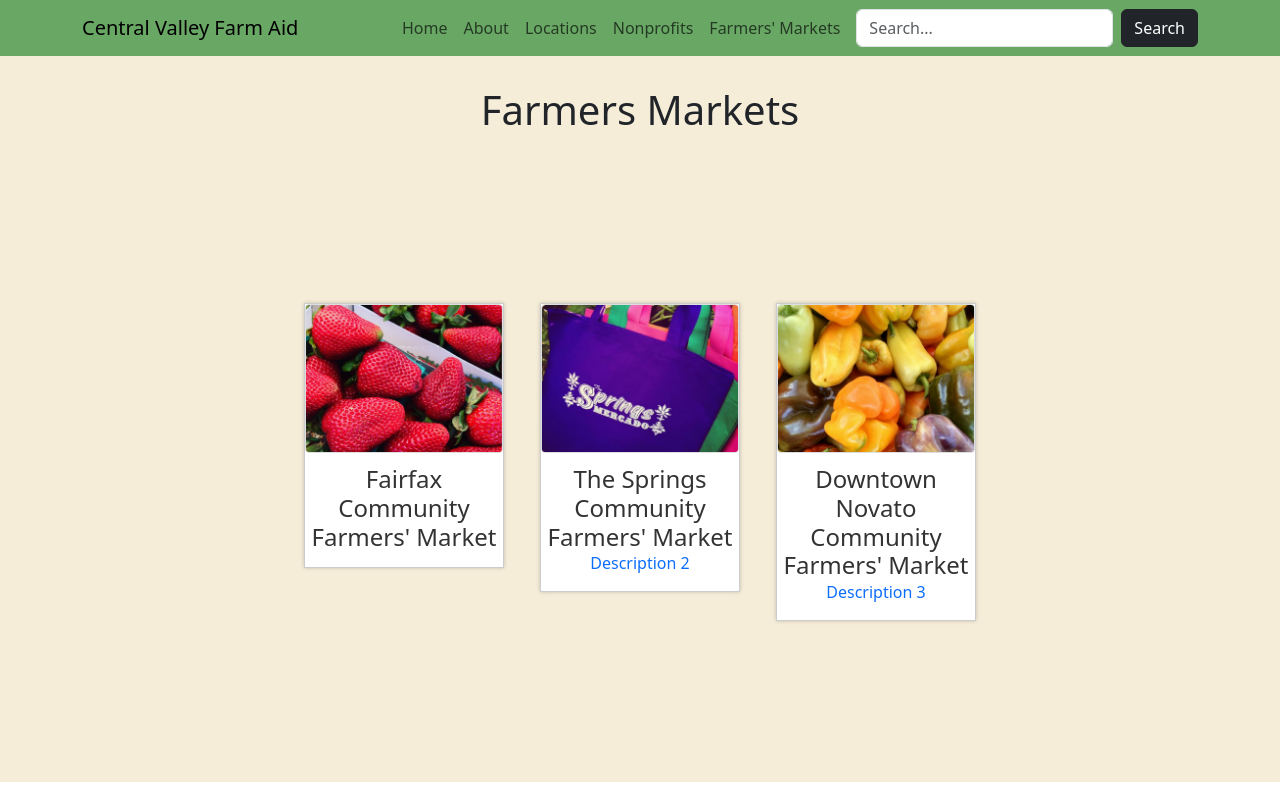
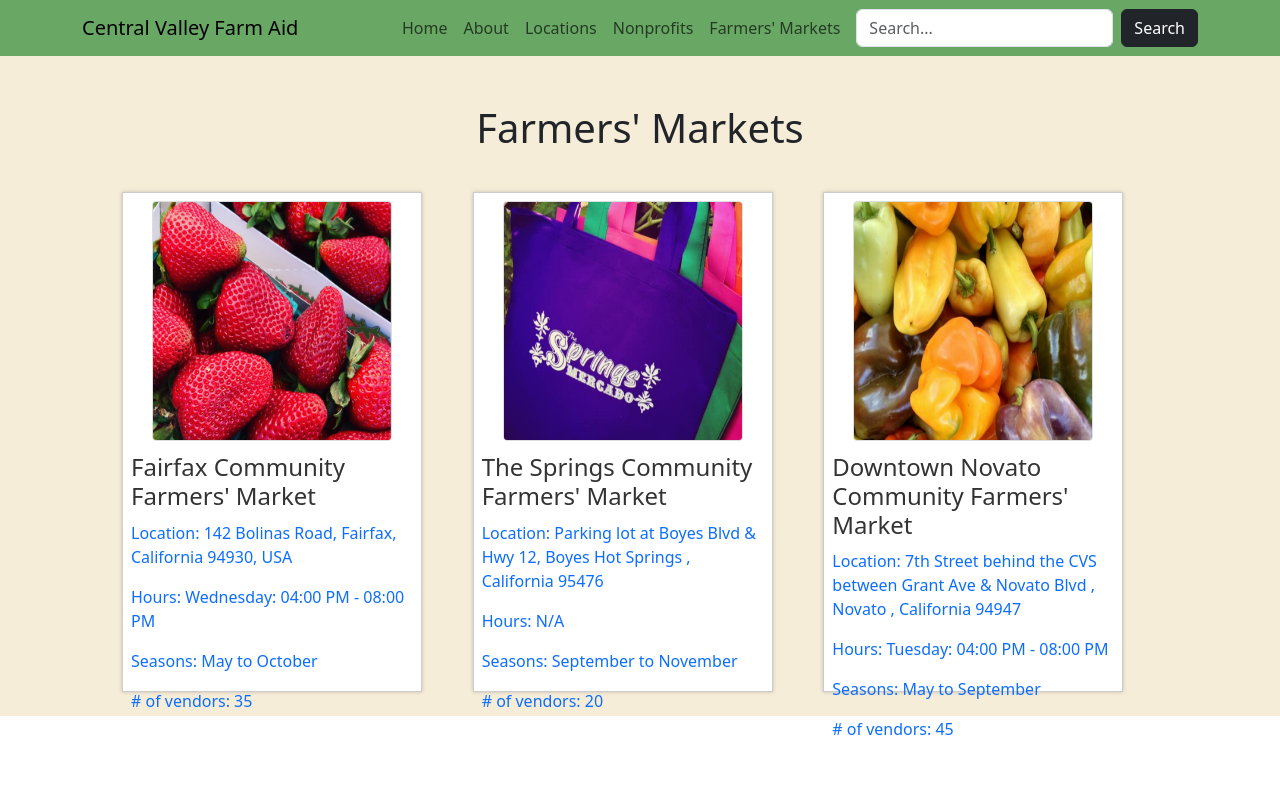
Before and after one commit to sumearthb/central-valley-farm-aid, a React (Create React App) app in the folder frontend/: page /farmersmarkets in a window 1280 px wide. Built offline with nearby package versions, Linux system fonts and the light colour scheme.

Commit message:
added farmers markets card - related to #18, #19

```diff
--- a/frontend/src/components/FMCard/FMCard.css
+++ b/frontend/src/components/FMCard/FMCard.css
@@ -7,19 +7,21 @@
   /* Class that applies to each card */
   .fm-card {
     border: 1px solid #ccc;
-    padding: 8xpx;
+    padding: 8px;
     margin: 8px;
-    text-align: center;
+    text-align: start;
     box-shadow: 0px 0px 4px rgba(0, 0, 0, 0.2);
     background-color: #fff;
     transition: transform 0.2s ease-in-out;
-    max-width: 200px;
+    width: 300px;
+    height: 500px;
   }
 
   /* Affects image */
   .fm-card img {
-    max-width: 100%;
-    height: auto;
+    display: block;
+    width: 30vh;
+    height: 30vh;
     border: 1px solid #ddd;
     border-radius: 4px;
     margin-bottom: 12px;
--- a/frontend/src/components/FMCard/FMCard.js
+++ b/frontend/src/components/FMCard/FMCard.js
@@ -3,15 +3,18 @@ import "./FMCard.css";
 
 // may have to import proptypes later?
 
-const FMCard = ({ title, image, description }) => {
+const FMCard = ({ title, image, location, site, hours, seasons, vendors }) => {
     return (
       // specifies CSS class used
-      <div className="fm-card">
-        <img src={image} alt={title} className="fm-card-image" />
+      <div className="fm-card mb-4" style={{position: "relative" }}>
+        <img src={image} alt={title} className="fm-card-image mx-auto" />
         <div className="fm-card-details">
-          <h2 className="fm-card-title">{title}</h2>
-          <p className="fm-card-description">{description}</p>
-          {/* Add more details if needed */}
+          <h2 className="fm-card-title" style={{ marginBottom: "10px" }}>{title}</h2>
+          <p className="fm-card-location">{location}</p>
+          <p className="fm-card-site">{site}</p>
+          <p className="fm-card-hours">{hours}</p>
+          <p className="fm-card-seasons">{seasons}</p>
+          <p className="fm-card-vendors">{vendors}</p>
         </div>
       </div>
     );
--- a/frontend/src/pages/FarmersMarkets.js
+++ b/frontend/src/pages/FarmersMarkets.js
@@ -4,17 +4,50 @@ import { Link } from "react-router-dom";
 import fairfax from "../card-pics/markets-pics/fairfaxcommunity.png";
 import springs from "../card-pics/markets-pics/springscommunity.png";
 import novato from "../card-pics/markets-pics/downtownnovato.png";
+import { Container, Col } from "react-bootstrap";
 
-const FarmersMarkets = () => {
-  // Hard-coded data
-  const FMData = [
-    { title: "Fairfax Community Farmers' Market", image: fairfax, description: "" },
-    { title: "The Springs Community Farmers' Market", image: springs, description: "Description 2" },
-    { title: "Downtown Novato Community Farmers' Market", image: novato, description: "Description 3" }
-  ];
+const FMData = [
+  { title: "Fairfax Community Farmers' Market", image: fairfax, location: "Location: 142 Bolinas Road, Fairfax, California 94930, USA", hours: "Hours: Wednesday: 04:00 PM - 08:00 PM", seasons: "Seasons: May to October", vendors: "# of vendors: 35" },
+  { title: "The Springs Community Farmers' Market", image: springs, location: "Location: Parking lot at Boyes Blvd & Hwy 12, Boyes Hot Springs , California 95476", hours: "Hours: N/A", seasons: "Seasons: September to November", vendors: "# of vendors: 20" },
+  { title: "Downtown Novato Community Farmers' Market", image: novato, location: "Location: 7th Street behind the CVS between Grant Ave & Novato Blvd , Novato , California 94947", hours: "Hours: Tuesday: 04:00 PM - 08:00 PM", seasons: "Seasons: May to September", vendors: "# of vendors: 45" }
+];
+
+const FMGrid = () => {
 
   return (
-    <div className="farmersmarkets">
+    <Container className="d-flex justify-content-center flex-column">
+      <Container className="container text-center mt-5 mb-4">
+        <h1>Farmers' Markets</h1>
+      </Container>
+
+      <Container className="px-4">
+        <Container className="row gx-3">
+          {FMData.map((farmersmarket, index) => (
+            <Col key={index} xs={12} sm={8} md={5} lg={4}>
+              <Link
+              key={index}
+              to={`/farmersmarket/${encodeURIComponent(farmersmarket.title)}`} // Specify the URL for the farmers market
+              style={{ textDecoration: "none" }}
+              >
+                <FMCard
+                  title={farmersmarket.title}
+                  image={farmersmarket.image}
+                  location={farmersmarket.location}
+                  site={farmersmarket.site}
+                  hours={farmersmarket.hours}
+                  seasons={farmersmarket.seasons}
+                  vendors={farmersmarket.vendors}
+                />
+              </Link>
+            </Col>
+          ))}
+        </Container>
+      </Container>
+    </Container>
+  );
+};
+
+<div className="farmersmarkets">
       <h1 className="title" style={{ marginTop: "30px" }}>
         Farmers Markets
       </h1>
@@ -33,15 +66,16 @@ const FarmersMarkets = () => {
               <FMCard
                 title={farmersmarket.title}
                 image={farmersmarket.image}
-                description={farmersmarket.description}
-                nonprofits={farmersmarket.nonprofits}
+                location={farmersmarket.location}
+                site={farmersmarket.site}
+                hours={farmersmarket.hours}
+                seasons={farmersmarket.seasons}
+                vendors={farmersmarket.vendors}
               />
             </Link>
           ))}
         </div>
       </div>
     </div>
-  );
-};
 
-export default FarmersMarkets;
+export default FMGrid;
```
